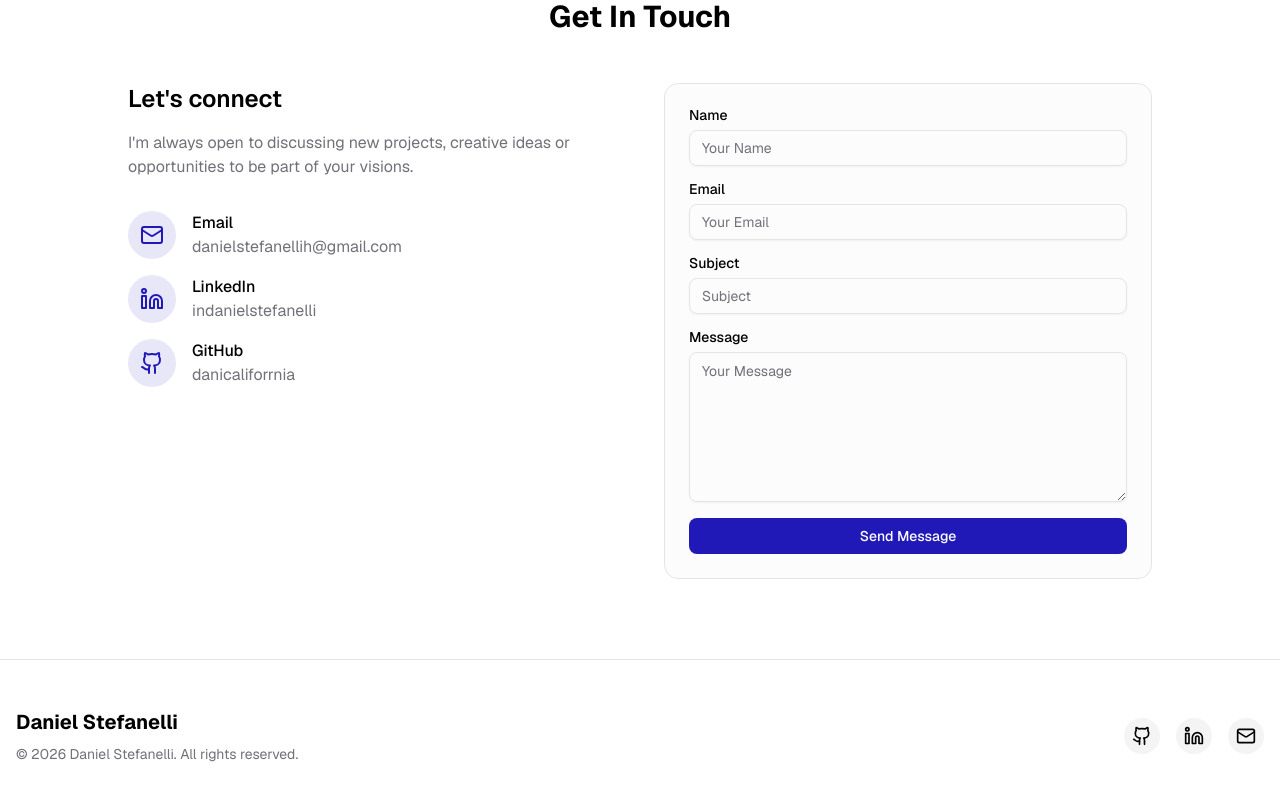
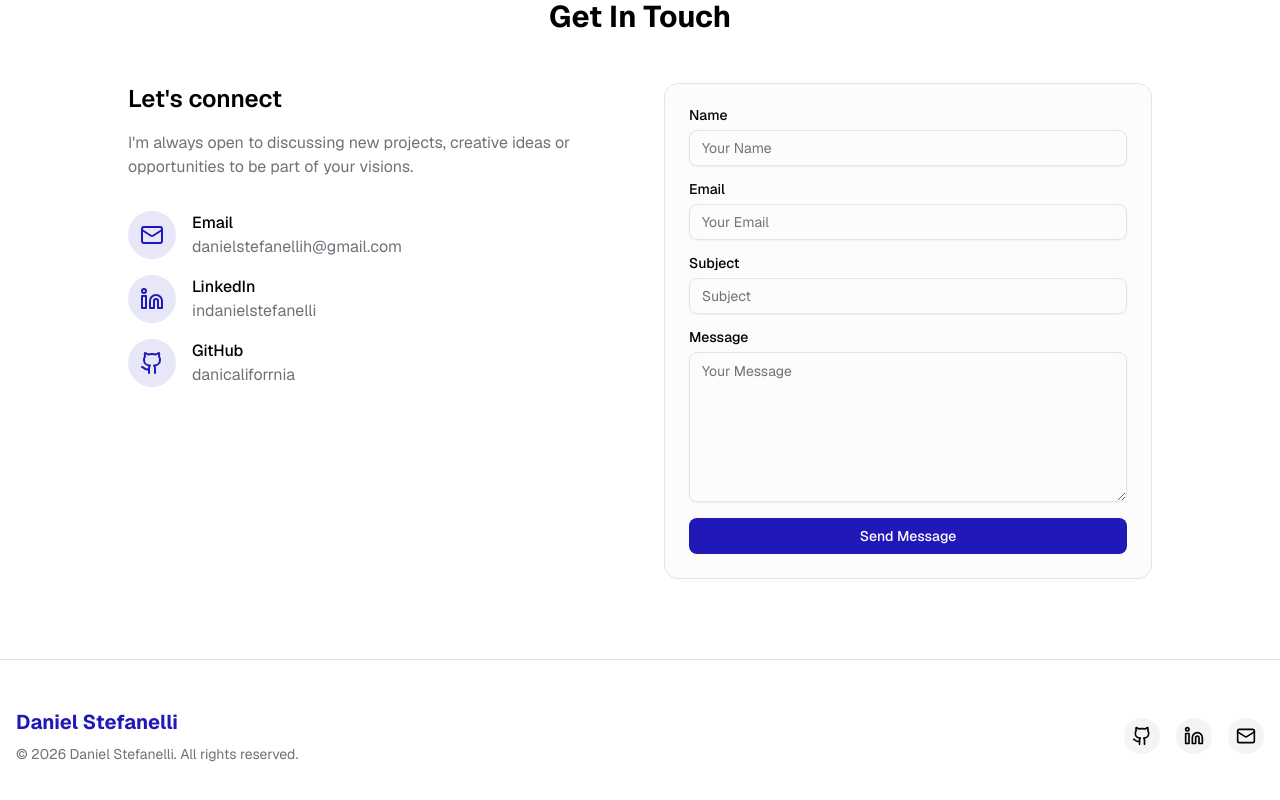
Before and after one commit to danicaliforrnia/portfolio, a Next.js app: page / in a window 1280 px wide. Shown: the part 3161-3961 px from the top of the page. Built offline with nearby package versions, Linux system fonts and the light colour scheme.

Commit message:
feat: use primary color
Signed-off-by: Daniel Stefanelli <daniel.stefanelli.h@gmail.com>

```diff
--- a/src/components/layout/footer.tsx
+++ b/src/components/layout/footer.tsx
@@ -9,7 +9,7 @@ export function Footer() {
             <div className="container mx-auto px-4">
                 <div className="flex flex-col items-center justify-between gap-6 md:flex-row">
                     <div className="flex flex-col items-center gap-2 md:items-start">
-                        <span className="text-xl font-bold">{siteContent.header.name}</span>
+                        <span className="text-xl font-bold text-primary">{siteContent.header.name}</span>
                         <p className="text-sm text-muted-foreground">{siteContent.footer.text}</p>
                     </div>
 
```
